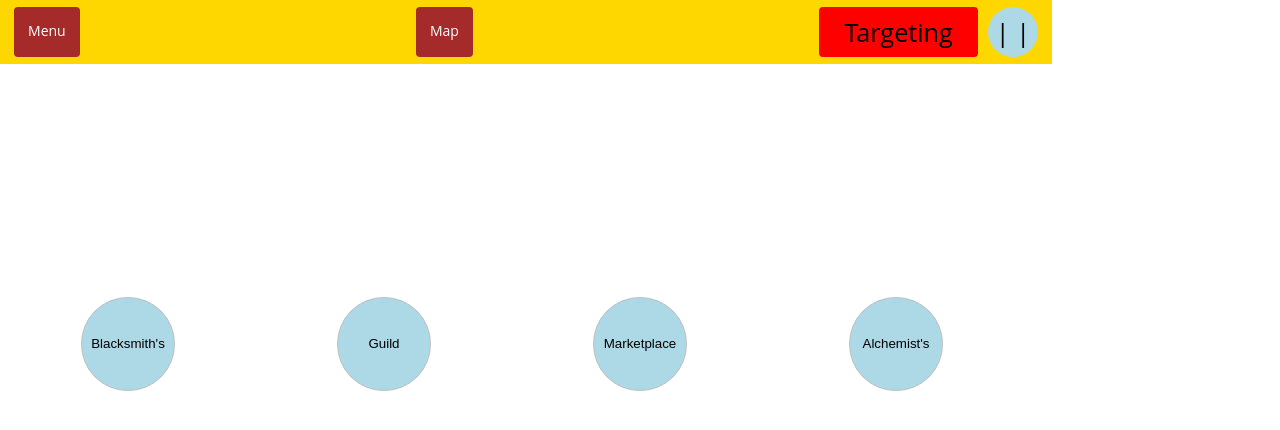
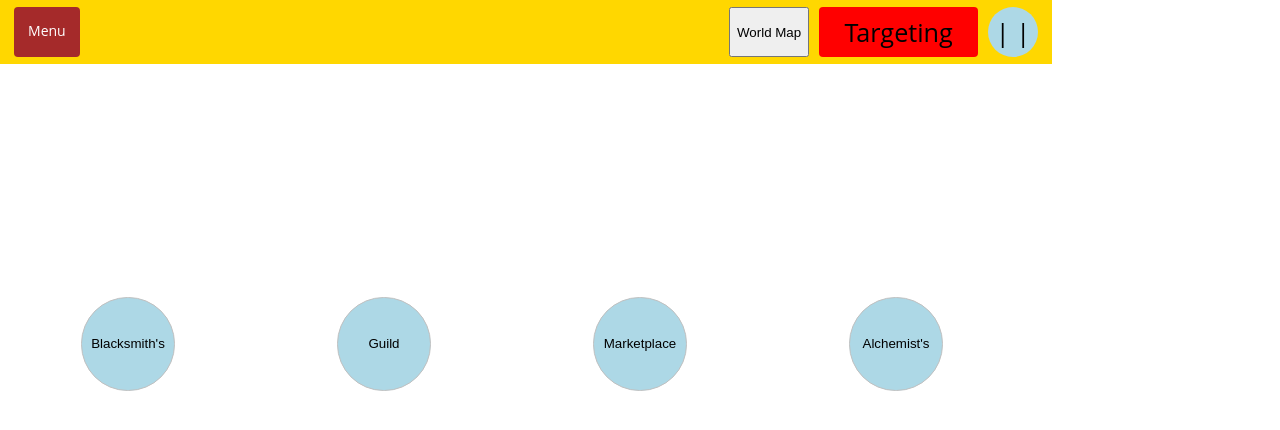
Before and after one commit to nmkataoka/adv-life, a React (Create React App) app: page / in a window 1280 px wide. Shown: the top 430 px of the page. Built offline with nearby package versions, Linux system fonts and the light colour scheme.

Commit message:
Add world map skeleton [Re: nmkataoka/adv-life#65]

```diff
--- a/src/5-react-components/Modal/index.tsx
+++ b/src/5-react-components/Modal/index.tsx
@@ -62,6 +62,7 @@ type ContainerProps = {
     y: number;
   }
 }
+const padding = '10px 15px';
 const Container = styled.div`
   position: absolute;
   top: 50%;
@@ -74,11 +75,14 @@ const RelativeDiv = styled.div`
   position: relative;
   width: 100%;
   height: 100%;
+  padding: ${padding};
+  border: 1px solid #c0c0c0;
+  background-color: white;
 `;
 
 const CloseButton = styled.button`
   font-size: 1.4em;
-  padding: 0.5em 0.75em;
+  padding: ${padding};
   position: absolute;
   top: 0.5em;
   right: 0.5em;
--- a/src/6-ui-features/CombatScene/PauseButton.tsx
+++ b/src/6-ui-features/TopBar/PauseButton.tsx
@@ -1,7 +1,7 @@
 import React, { useCallback } from 'react';
 import styled from '@emotion/styled';
 import { useSelector, useDispatch } from 'react-redux';
-import { setIsPaused } from './combatSceneSlice';
+import { setIsPaused } from '../CombatScene/combatSceneSlice';
 import { RootState } from '../../7-app/types';
 import useOnKeypress from '../common/useOnKeypress';
 import { Keycodes } from '../common/constants';
--- a/src/6-ui-features/CombatScene/ShowAllTargetingButton.tsx
+++ b/src/6-ui-features/TopBar/ShowAllTargetingButton.tsx
@@ -1,7 +1,7 @@
 import React, { useCallback } from 'react';
 import styled from '@emotion/styled';
 import { useDispatch, useSelector } from 'react-redux';
-import { setShowAllTargeting } from './combatSceneSlice';
+import { setShowAllTargeting } from '../CombatScene/combatSceneSlice';
 import { RootState } from '../../7-app/types';
 
 export default function ShowAllTargetingButton(): JSX.Element {
--- /dev/null
+++ b/src/6-ui-features/TopBar/WorldMapButton.tsx
@@ -0,0 +1,19 @@
+import React, { useState } from 'react';
+import styled from '@emotion/styled';
+import Modal from '../../5-react-components/Modal';
+import WorldMap from '../WorldMap';
+
+export default function WorldMapButton(): JSX.Element {
+  const [isOpen, setIsOpen] = useState(false);
+
+  return (
+    <>
+      <Modal isShowing={isOpen} onClose={() => setIsOpen(false)}>
+        <WorldMap />
+      </Modal>
+      <Container onClick={() => setIsOpen(!isOpen)}>World Map</Container>
+    </>
+  );
+}
+
+const Container = styled.button``;
--- a/src/6-ui-features/CombatScene/TopBar.tsx
+++ b/src/6-ui-features/TopBar/index.tsx
@@ -1,10 +1,10 @@
-/** @jsx jsx */
-import { jsx } from '@emotion/core';
+import React from 'react';
 import styled from '@emotion/styled';
 import PauseButton from './PauseButton';
 import ShowAllTargetingButton from './ShowAllTargetingButton';
+import WorldMapButton from './WorldMapButton';
 
-const actions = ['Menu', 'Map'];
+const actions = ['Menu'];
 
 export default function TopBar(): JSX.Element {
   return (
@@ -13,6 +13,7 @@ export default function TopBar(): JSX.Element {
         <ActionButton key={a}>{a}</ActionButton>
       ))}
       <ButtonGroup>
+        <WorldMapButton />
         <ShowAllTargetingButton />
         <PauseButton />
       </ButtonGroup>
--- a/src/6-ui-features/TownScene/TownLocation.tsx
+++ b/src/6-ui-features/TownScene/TownLocation.tsx
@@ -39,8 +39,6 @@ const Container = styled.button`
 
 const ModalContent = styled.div`
   background-color: white;
-  border: 1px solid #c0c0c0;
   min-width: 50vw;
   min-height: 50vh;
-  padding: 1em;
 `;
--- /dev/null
+++ b/src/6-ui-features/WorldMap/index.tsx
@@ -0,0 +1,11 @@
+import React from 'react';
+import styled from '@emotion/styled';
+
+export default function WorldMap(): JSX.Element {
+  return <Container>World Map</Container>;
+}
+
+const Container = styled.div`
+  min-width: 500px;
+  min-height: 300px;
+`;
--- a/src/App.tsx
+++ b/src/App.tsx
@@ -1,9 +1,8 @@
-/** @jsx jsx */
-import { css, jsx } from '@emotion/core';
-import { useEffect } from 'react';
+import React, { useEffect } from 'react';
+import styled from '@emotion/styled';
 
 import { useSelector } from 'react-redux';
-import TopBar from './6-ui-features/CombatScene/TopBar';
+import TopBar from './6-ui-features/TopBar';
 import { GameManager } from './0-engine/GameManager';
 import { Scenes } from './6-ui-features/sceneManager/sceneMetaSlice';
 
@@ -28,15 +27,16 @@ function App(): JSX.Element {
   const Scene = scenes[currentScene];
 
   return (
-    <div
-      css={css`
-        width: 80vw;
-      `}
-    >
+    <Container>
       <TopBar />
       <Scene />
-    </div>
+    </Container>
   );
 }
 
 export default App;
+
+const Container = styled.div`
+  position: relative;
+  width: 80vw;
+`;
```
Also changed, not shown: 1 other file (tests, documents, lock files or other folders).
